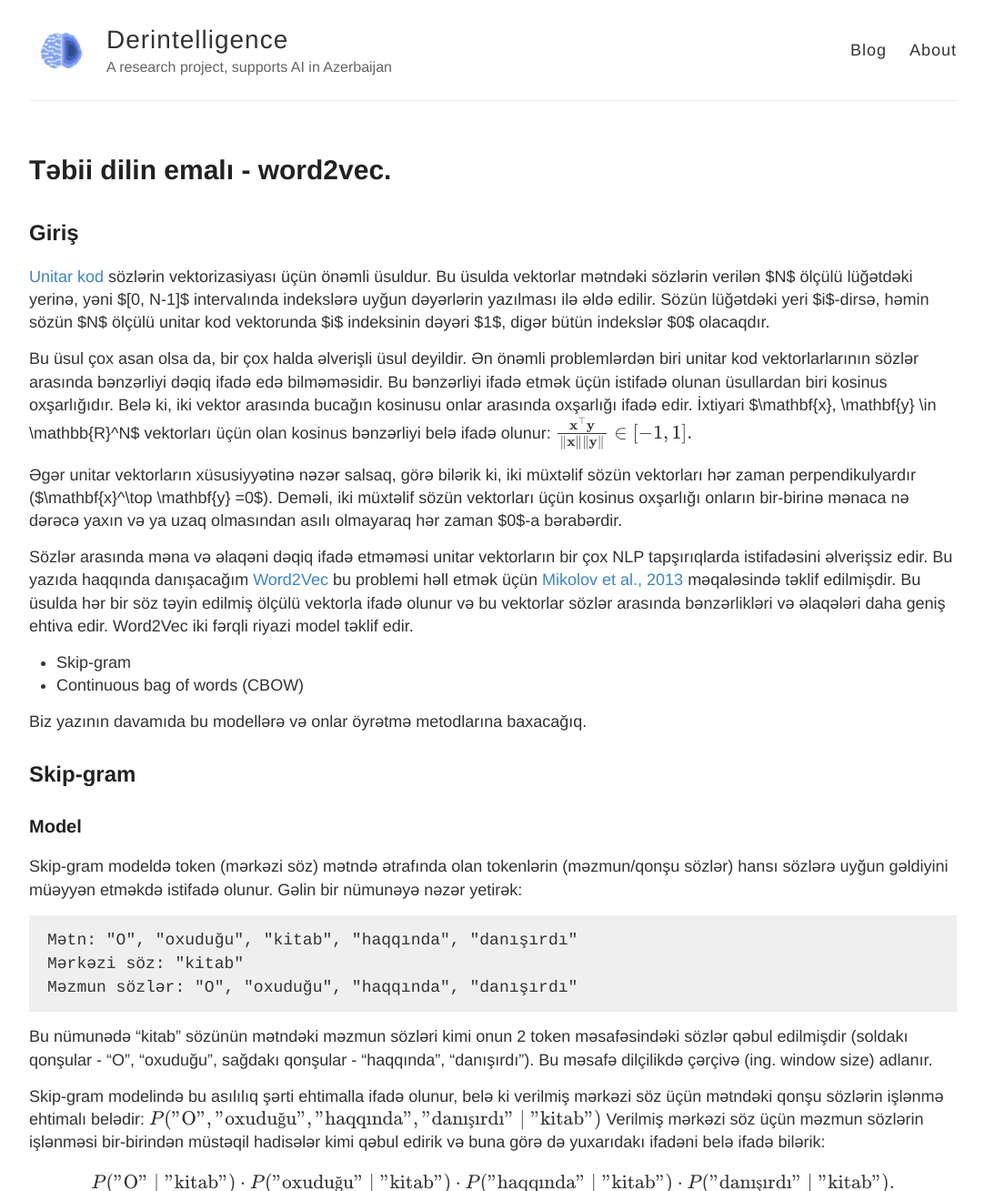
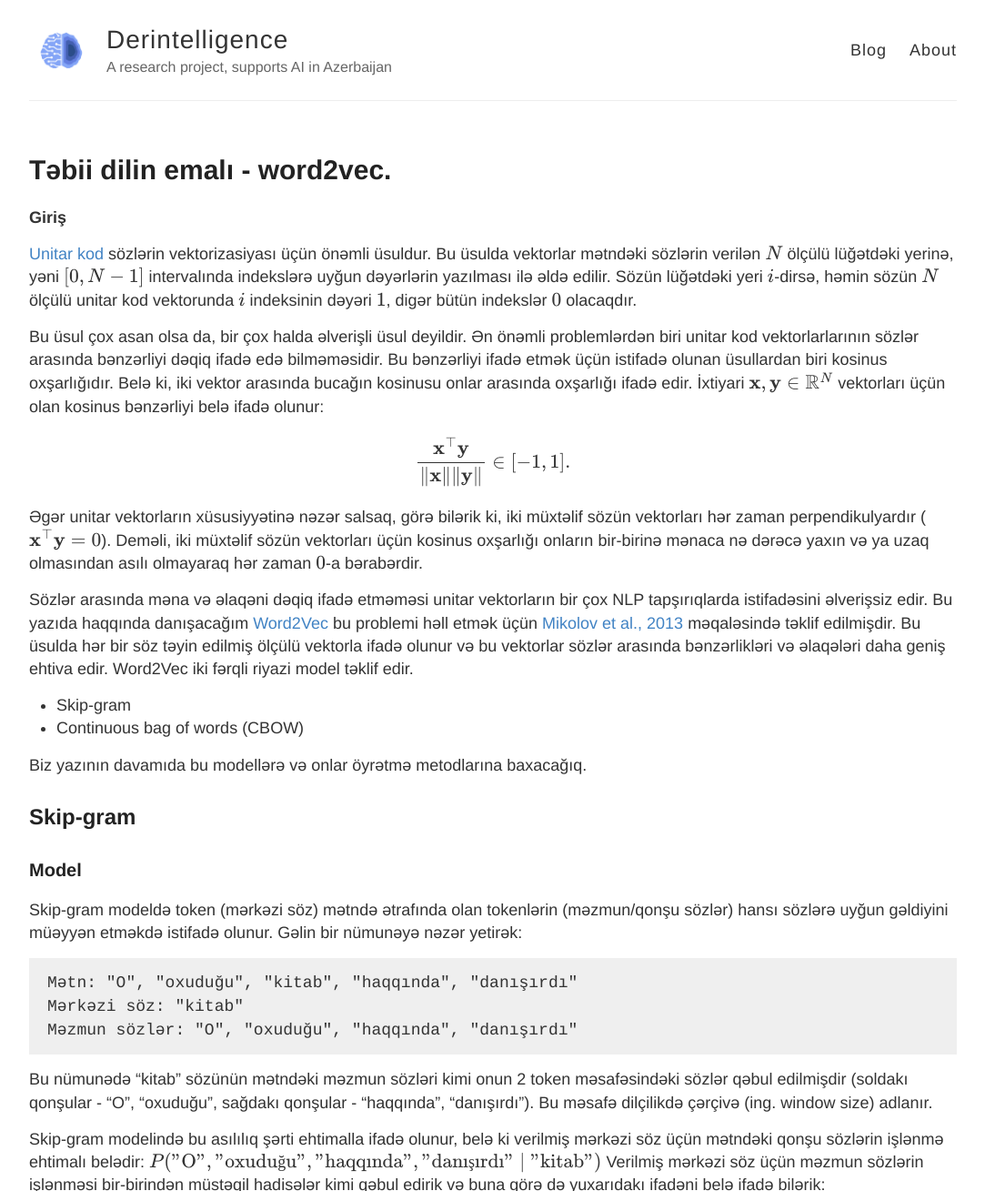
Before and after one commit to DERINtelligence/web, a Jekyll site: the page built from _posts/2020-4-10-tebii_dilin_emali_word2vec.md, in a window 1280 px wide and 1400 px high, cut to the strip 0-1309 px from the top of the window. Shown: the whole strip at 91% size, without its empty margins (98-1181 px from the left). Built offline with Jekyll 4.4.1, drawn with Linux system fonts in a browser that asks for light colours; formulas are drawn with MathJax 3; comment, search, counter and statistics services are not loaded; some of the changed text lies outside the part shown.

```diff
--- a/_posts/2020-4-10-tebii_dilin_emali_word2vec.md
+++ b/_posts/2020-4-10-tebii_dilin_emali_word2vec.md
@@ -4,13 +4,15 @@ title: Təbii dilin emalı - word2vec.
 author: Mammad Hajili
 ---
 
-## Giriş
+**Giriş**
 
-[Unitar kod](https://derintelligence.az/tebii_dilin_emali_giris/) sözlərin vektorizasiyası üçün önəmli üsuldur. Bu üsulda vektorlar mətndəki sözlərin verilən $N$ ölçülü lüğətdəki yerinə, yəni $[0, N-1]$ intervalında indekslərə uyğun dəyərlərin yazılması ilə əldə edilir. Sözün lüğətdəki yeri $i$-dirsə, həmin sözün $N$ ölçülü unitar kod vektorunda $i$ indeksinin dəyəri $1$, digər bütün indekslər $0$ olacaqdır.
+[Unitar kod](https://derintelligence.az/tebii_dilin_emali_giris/) sözlərin vektorizasiyası üçün önəmli üsuldur. Bu üsulda vektorlar mətndəki sözlərin verilən $$N$$ ölçülü lüğətdəki yerinə, yəni $$[0, N-1]$$ intervalında indekslərə uyğun dəyərlərin yazılması ilə əldə edilir. Sözün lüğətdəki yeri $$i$$-dirsə, həmin sözün $$N$$ ölçülü unitar kod vektorunda $$i$$ indeksinin dəyəri $$1$$, digər bütün indekslər $$0$$ olacaqdır.
 
-Bu üsul çox asan olsa da, bir çox halda əlverişli üsul deyildir. Ən önəmli problemlərdən biri unitar kod vektorlarlarının sözlər arasında bənzərliyi dəqiq ifadə edə bilməməsidir. Bu bənzərliyi ifadə etmək üçün istifadə olunan üsullardan biri kosinus oxşarlığıdır. Belə ki, iki vektor arasında bucağın kosinusu onlar arasında oxşarlığı ifadə edir. İxtiyari $\mathbf{x}, \mathbf{y} \in \mathbb{R}^N$ vektorları üçün olan kosinus bənzərliyi belə ifadə olunur: $$\frac{\mathbf{x}^\top \mathbf{y}}{\|\mathbf{x}\| \|\mathbf{y}\|} \in [-1, 1].$$
+Bu üsul çox asan olsa da, bir çox halda əlverişli üsul deyildir. Ən önəmli problemlərdən biri unitar kod vektorlarlarının sözlər arasında bənzərliyi dəqiq ifadə edə bilməməsidir. Bu bənzərliyi ifadə etmək üçün istifadə olunan üsullardan biri kosinus oxşarlığıdır. Belə ki, iki vektor arasında bucağın kosinusu onlar arasında oxşarlığı ifadə edir. İxtiyari $$\mathbf{x}, \mathbf{y} \in \mathbb{R}^N$$ vektorları üçün olan kosinus bənzərliyi belə ifadə olunur:
 
-Əgər unitar vektorların xüsusiyyətinə nəzər salsaq, görə bilərik ki, iki müxtəlif sözün vektorları hər zaman perpendikulyardır ($\mathbf{x}^\top \mathbf{y} =0$). Deməli, iki müxtəlif sözün vektorları üçün kosinus oxşarlığı onların bir-birinə mənaca nə dərəcə yaxın və ya uzaq olmasından asılı olmayaraq hər zaman $0$-a bərabərdir.
+$$\frac{\mathbf{x}^\top \mathbf{y}}{\|\mathbf{x}\| \|\mathbf{y}\|} \in [-1, 1].$$
+
+Əgər unitar vektorların xüsusiyyətinə nəzər salsaq, görə bilərik ki, iki müxtəlif sözün vektorları hər zaman perpendikulyardır ($$\mathbf{x}^\top \mathbf{y} =0$$). Deməli, iki müxtəlif sözün vektorları üçün kosinus oxşarlığı onların bir-birinə mənaca nə dərəcə yaxın və ya uzaq olmasından asılı olmayaraq hər zaman $$0$$-a bərabərdir.
 
 Sözlər arasında məna və əlaqəni dəqiq ifadə etməməsi unitar vektorların bir çox NLP tapşırıqlarda istifadəsini əlverişsiz edir. Bu yazıda haqqında danışacağım [Word2Vec](https://code.google.com/archive/p/word2vec/) bu problemi həll etmək üçün [Mikolov et al., 2013](https://arxiv.org/abs/1301.3781) məqaləsində təklif edilmişdir. Bu üsulda hər bir söz təyin edilmiş ölçülü vektorla ifadə olunur və bu vektorlar sözlər arasında bənzərlikləri və əlaqələri daha geniş ehtiva edir. Word2Vec iki fərqli riyazi model təklif edir.
 
@@ -38,13 +40,17 @@ $$P(\textrm{"O"}\mid\textrm{"kitab"})\cdot P(\textrm{"oxuduğu"}\mid\textrm{"kit
 ![](https://i.imgur.com/QuSsa8q.png)
 
 
-Bu ehtimalları hesablamaq üçün skip-gram modeldə hər bir söz $d$ ölçülü iki fərqli vektorla ifadə olunur, belə ki, verilən lüğətdə indeksi $i$ olan söz mərkəzi söz olduqda $\mathbf{v}_i\in\mathbb{R}^d$ vektoru ilə, məzmun söz olduqda isə, $\mathbf{u}_i\in\mathbb{R}^d$ vektoru ilə ifadə olunur.
+Bu ehtimalları hesablamaq üçün skip-gram modeldə hər bir söz $$d$$ ölçülü iki fərqli vektorla ifadə olunur, belə ki, verilən lüğətdə indeksi $$i$$ olan söz mərkəzi söz olduqda $$\mathbf{v}_i\in\mathbb{R}^d$$ vektoru ilə, məzmun söz olduqda isə, $$\mathbf{u}_i\in\mathbb{R}^d$$ vektoru ilə ifadə olunur.
 
-Gəlin, bizə lazım olan şərti ehtimalların necə ifadə edildiyinə baxaq. İxtiyari mərkəzi $w_c$ və məzmun $w_o$ sözləri və $\mathcal{V} = \{0, 1, \ldots, |\mathcal{V}|-1\}$ lüğəti üçün məzmun sözün işlənməsinin mərkəzi sözdən asılılığını ifadə edən şərti ehtimal iki sözün vektorlarının vektoral hasilinin [softmax](https://en.wikipedia.org/wiki/Softmax_function) dəyəri ilə ifadə olunur. $$P(w_o \mid w_c) = \frac{\text{exp}(\mathbf{u}_o^\top \mathbf{v}_c)}{ \sum_{i \in \mathcal{V}} \text{exp}(\mathbf{u}_i^\top \mathbf{v}_c)}$$
+Gəlin, bizə lazım olan şərti ehtimalların necə ifadə edildiyinə baxaq. İxtiyari mərkəzi $$w_c$$ və məzmun $$w_o$$ sözləri və $$\mathcal{V} = \{0, 1, \ldots, |\mathcal{V}|-1\}$$ lüğəti üçün məzmun sözün işlənməsinin mərkəzi sözdən asılılığını ifadə edən şərti ehtimal iki sözün vektorlarının vektoral hasilinin [softmax](https://en.wikipedia.org/wiki/Softmax_function) dəyəri ilə ifadə olunur.
 
-Verilən $T$ ölçülü mətn üçün yuxarıdakı ifadəni ümumiləşdirmək üçün mətndəki hər bir mərkəzi sözün məzmun sözlərlə olan şərti ehtimalının birgə ehtimalını hesablamalıyıq. Burada hər bir mərkəzi sözə uyğun şərti ehtimalların digər mərkəzi sözlərdən asılı olmadığını qəbul etsək ($a$ mərkəzi sözünə uyğun məzmun sözlərin $a$-dan asılılığı hadisəsi və $b$ sözü üçün eyni hadisə müstəqil hadisələrdir), birgə ehimalı aşağıdakı kimi ifadə edə bilərik: $$\prod_{t=1}^{T} \prod_{-m \leq j \leq m,\ j \neq 0} P(w^{(t+j)} \mid w^{(t)})$$
+$$P(w_o \mid w_c) = \frac{\text{exp}(\mathbf{u}_o^\top \mathbf{v}_c)}{ \sum_{i \in \mathcal{V}} \text{exp}(\mathbf{u}_i^\top \mathbf{v}_c)}$$
 
-### Öyrətmə
+Verilən $$T$$ ölçülü mətn üçün yuxarıdakı ifadəni ümumiləşdirmək üçün mətndəki hər bir mərkəzi sözün məzmun sözlərlə olan şərti ehtimalının birgə ehtimalını hesablamalıyıq. Burada hər bir mərkəzi sözə uyğun şərti ehtimalların digər mərkəzi sözlərdən asılı olmadığını qəbul etsək ($a$ mərkəzi sözünə uyğun məzmun sözlərin $$a$$-dan asılılığı hadisəsi və $$b$$ sözü üçün eyni hadisə müstəqil hadisələrdir), birgə ehimalı aşağıdakı kimi ifadə edə bilərik:
+
+$$\prod_{t=1}^{T} \prod_{-m \leq j \leq m,\ j \neq 0} P(w^{(t+j)} \mid w^{(t)})$$
+
+**Öyrətmə**
 
 Digər maşın öyrənmə alqoritmlərində olduğu kimi bu modeldə də əsas məqsəd öyrətmə zamanı yuxarıda haqqında danışdığımız riyazi modelin nəticəsi olan birgə ehtimalın maksimallaşdırmasıdır. Bu anlayış öyrənmə nəzəriyyəsində *maksimal mümkünlük* adlanır. Bu mümkünlüyü öyrənmə alqoritmində işlədə bilmək üçün onu minimallaşdırma probleminə çevirməliyik. Loqarifmik funksiya monoton artan funksiya olduğu üçün, loqarifmik mümkünlük funksiyasının əksindən xəta funksiyası olaraq istifadə edə bilərik.
 
@@ -55,7 +61,7 @@ Xəta funsiyasının optimizasiyası üçün [stoxastik nöqtəvi meyilli azalma
 $$\log P(w_o \mid w_c) =
 \mathbf{u}_o^\top \mathbf{v}_c - \log\left(\sum_{i \in \mathcal{V}} \text{exp}(\mathbf{u}_i^\top \mathbf{v}_c)\right)$$
 
-Əgər yuxarıdakı ifadə üçün differensial tənliyi həll etsək, $\mathbf{v}_c$ üçün nöqtəvi meyil belə olacaqdır.
+Əgər yuxarıdakı ifadə üçün differensial tənliyi həll etsək, $$\mathbf{v}_c$$ üçün nöqtəvi meyil belə olacaqdır.
 
 $$
 \begin{split}\begin{aligned}
@@ -91,17 +99,17 @@ Yuxarıdakı ifadələrdən istifadə edərək modelin mümkünlük funksiyasın
 
 $$\prod_{t=1}^{T}  P(w^{(t)} \mid  w^{(t-m)}, \ldots, w^{(t-1)}, w^{(t+1)}, \ldots, w^{(t+m)})$$
 
-### Öyrətmə
+** Öyrətmə **
 
 CBOW modeli üçün öyrətmə metodu skip-gramdakı ilə demək olar ki, eynidir. Burada da yuxarıda hesabladığımız mümkünlük dəyərini maksimallaşdırmaq elə xəta funksiyasını minimallaşdırmağa ekvivalentdir.
 
 $$-\sum_{t=1}^T  \text{log}\, P(w^{(t)} \mid  w^{(t-m)}, \ldots, w^{(t-1)}, w^{(t+1)}, \ldots, w^{(t+m)})$$
 
-Yuxarıda qeyd etdiyimiz şərti ehtimaldan istifadə etsək, $w_c$ mərkəzi sözü üçün loqarifmik şərti ehtimal belə olacaqdır:
+Yuxarıda qeyd etdiyimiz şərti ehtimaldan istifadə etsək, $$w_c$$ mərkəzi sözü üçün loqarifmik şərti ehtimal belə olacaqdır:
 
 $$\log\,P(w_c \mid \mathcal{W}_o) = \mathbf{u}_c^\top \bar{\mathbf{v}}_o - \log\,\left(\sum_{i \in \mathcal{V}} \exp\left(\mathbf{u}_i^\top \bar{\mathbf{v}}_o\right)\right)$$
 
-Bu ehtimala əsasən differensial tənliyi həll etsək, məzmun sözlərin ixtiyari biri $v_{o_i}$  üçün nöqtəvi meyli aşağıdakı kimi hesablaya bilərik.
+Bu ehtimala əsasən differensial tənliyi həll etsək, məzmun sözlərin ixtiyari biri $$v_{o_i}$$  üçün nöqtəvi meyli aşağıdakı kimi hesablaya bilərik.
 
 $$\frac{\partial \log\, P(w_c \mid \mathcal{W}_o)}{\partial \mathbf{v}_{o_i}} = \frac{1}{2m} \left(\mathbf{u}_c - \sum_{j \in \mathcal{V}} \frac{\exp(\mathbf{u}_j^\top \bar{\mathbf{v}}_o)\mathbf{u}_j}{ \sum_{i \in \mathcal{V}} \text{exp}(\mathbf{u}_i^\top \bar{\mathbf{v}}_o)} \right) = \frac{1}{2m}\left(\mathbf{u}_c - \sum_{j \in \mathcal{V}} P(w_j \mid \mathcal{W}_o) \mathbf{u}_j \right).$$
 
@@ -110,7 +118,7 @@ Skip-gram modelindən fərqli olaraq NLP tapşırıqlarda əsasən bu modelin m
 ## Nəticələr və yekun
 word2vec modellərində öyrənmə zamanı yuxarıda da danışdığımız kimi yalnızca mətndən istifadə edilir, yəni verilən data işarələnməmişdir. Yəni sözlər arasında əlaqələr, məna yaxınlığı və ya uzaqlığı haqqında əvvəldən heç bir məlumata sahib olmuruq. Bununla belə, word2vec olduqca aydın və maraqlı nəticələr göstərir. Məsələn, elə müəlliflərin mövzu ilə əlaqəli digər məqaləsindən ([Mikolov et al. 2013](https://papers.nips.cc/paper/5021-distributed-representations-of-words-and-phrases-and-their-compositionality.pdf) ) ingilis dilli mətn əsasında yaradılmış 1000 ölçülü word2vec vektorlarının PCA alqoritmi ilə 2 ölçülü müstəvidə proyeksiyasına nəzər yetirək:
 
-![](https://i.imgur.com/bU7iz5f.jpg)
+![](https://i.imgur.com/VOm2SEC.jpg)
 
 Aydın şəkildə görə bilərik ki, "dövlət-paytaxt" əlaqəsi ölkə və şəhər vektorları arasında, demək olar ki, eynidir.
 
@@ -120,7 +128,7 @@ Eyni məqalədən digər bir misala nəzər salaq. Aşağıdakı cədvəl iki s
 
 Bu misal ilə vektorlar üzərində edilən riyazi əməliyyatların necə effektiv olduğunu və modelin vektorların oxşarlıq əlaqələrini necə ehtiva etdiyini aydın görə bilərik.
 
-word2vec vektorizasiya üsulunun digər üstün cəhətlərindən biri də böyük korpus əsasında öyrədilmiş vektorları ${söz : vektor}$ formatında ikililərdən ibarət lüğət olaraq saxlayıb fərqli NLP tapşırıqlar üçün istifadə edə bilməyimizdir. Belə lüğətlərə NLP-də **embedinqlər** deyilir.
+word2vec vektorizasiya üsulunun digər üstün cəhətlərindən biri də böyük korpus əsasında öyrədilmiş vektorları $${söz : vektor}$$ formatında ikililərdən ibarət lüğət olaraq saxlayıb fərqli NLP tapşırıqlar üçün istifadə edə bilməyimizdir. Belə lüğətlərə NLP-də **embedinqlər** deyilir.
 
 
 Embedinqlərin istifadəsi müasir NLP-nin və hal-hazırda ən önəmli maşın öyrənmə mövzularından olan transfer öyrənmənin əsasını təşkil edir. word2vec müasir embedinqlərin ilk nümunəsi hesab edilir və olduqca önəmli elmi araşdırma mövzularına ilham vermişdir. Hal-hazırda dərin öyrənmənin də sürətli inkişafı ilə çox effektiv nəticələr verən embedinqlər istifadə edilir. Növbəti mövzularda onlar haqqında danışmağa çalışacağam.
```
Also changed, not shown: other parts of _posts/2020-4-10-tebii_dilin_emali_word2vec.md (+7 -5 lines).
